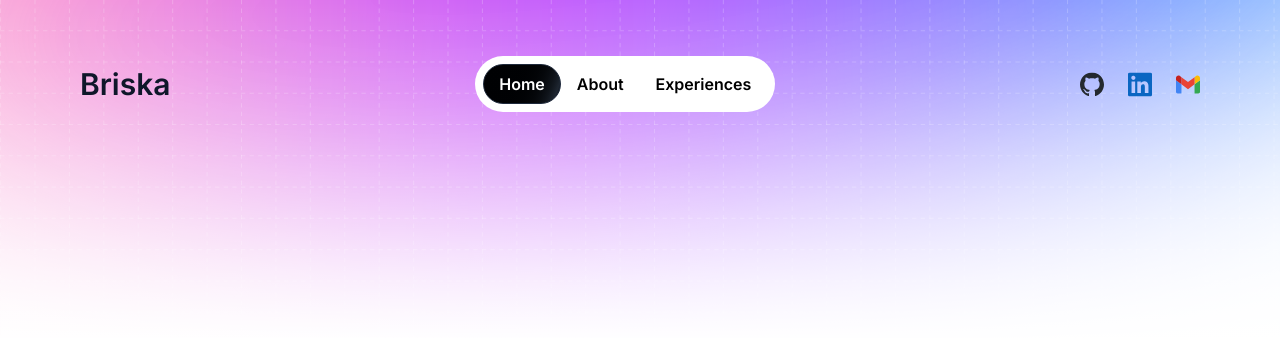
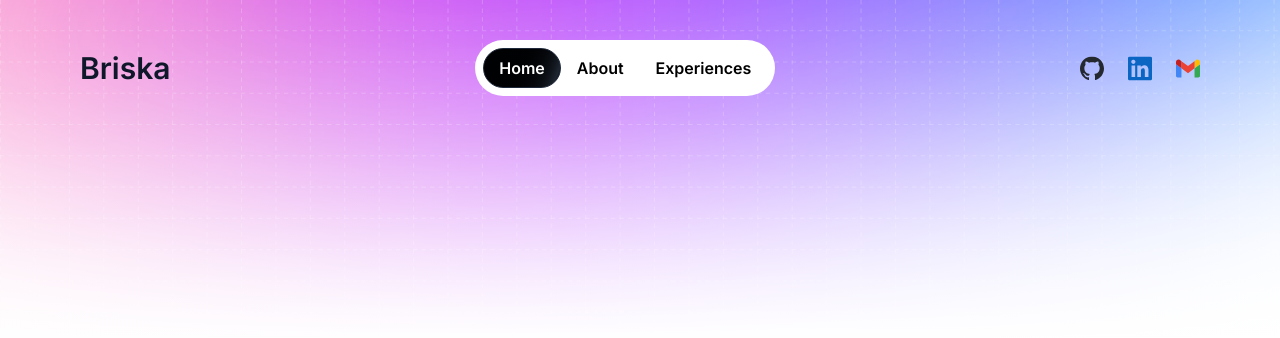
Before and after one commit to briskaanandaa/personal-website, a Next.js app: page / in a window 1280 px wide. Shown: the top 338 px of the page. Built offline with nearby package versions, Linux system fonts and the light colour scheme.

Commit message:
top margin

```diff
--- a/src/components/Navbar.tsx
+++ b/src/components/Navbar.tsx
@@ -141,7 +141,7 @@ export const Navbar = ({
   return (
     <div
       className={cn(
-        "flex items-center justify-between mx-auto w-[90vw] p-4 z-10 mt-[5vh]",
+        "flex items-center justify-between mx-auto w-[90vw] p-4 z-10 mt-[3vh]",
         containerClassName
       )}
     >
```
